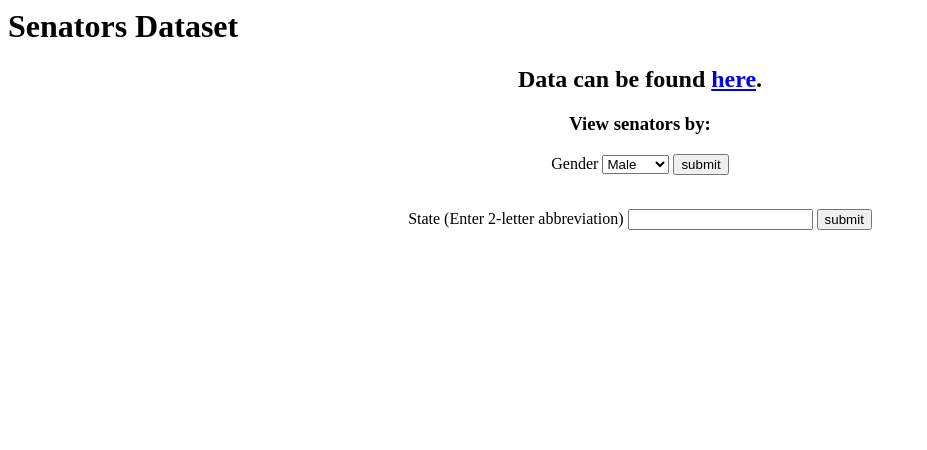
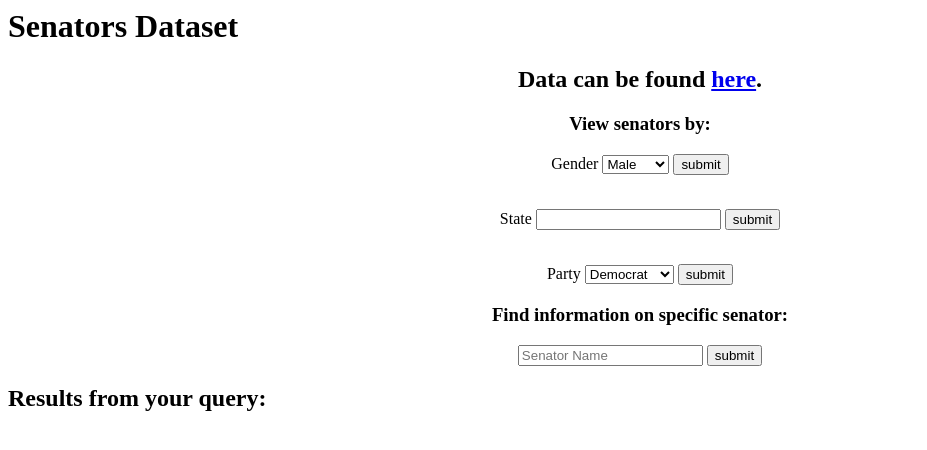
Before and after one commit to laurenp34/SoftDev, a Flask app: page / in a window 1280 px wide. Shown: the top 450 px of the page, without its empty margins (0-927 px from the left). Run offline with Flask 2, Linux system fonts and the light colour scheme.

Commit message:
form fully works. modified helper function in app.py to append people to dict

```diff
--- a/11_mongoflask/app.py
+++ b/11_mongoflask/app.py
@@ -33,31 +33,41 @@ def setup_senators():
 
 # gets US senators of specified gender
 def gender(gender):
-    return collection.find({"person.gender" : gender}, {"person.name" : 1})
+    return senators_col.find({"person.gender" : gender}, {"person.name" : 1})
 
 # gets US senators from specified state
 def state(state):
-    return collection.find({"state" : state}, {"person.name" : 1})
+    return senators_col.find({"state" : state}, {"person.name" : 1})
 
 # gets US senators from specified party
 def party(party):
-    return collection.find({"party" : party}, {"person.name" : 1})
+    return senators_col.find({"party" : party}, {"person.name" : 1})
 
 # gets the website of a specific US senator
 def website(fname):
-    return collection.find({"person.firstname" : fname}, {"person.name" : 1, "website" : 1})
+    return senators_col.find({"person.firstname" : fname}, {"person.name" : 1, "website" : 1})
 
 # gets all related information of a specific US senator
 def description(lname):
-    return collection.find({"person.lastname" : lname}, {"person.name" : 1, "description" : 1})
+    return senators_col.find({"person.lastname" : lname}, {"person.name" : 1, "description" : 1})
 
 # helper method
-def printer(data):
+def get_people(data):
+    people = []
     for item in data:
-        print(item["person"])
+        people.append(item["person"])
 
 @app.route("/form_data",methods=["POST"])
 def form():
+    if "gender" in request.form:
+        res = gender(request.form['gender'])
+        ppl = get_people(res)
+        return render_template("index.html",results=ppl)
+    if "state" in request.form:
+        return render_template("index.html",results=state(request.form["state"]))
+    if "party" in request.form:
+        return render_template("index.html",results=party(request.form["party"]))
+
     return request.form
 # setup_opioids()
 setup_senators()
--- a/11_mongoflask/templates/index.html
+++ b/11_mongoflask/templates/index.html
@@ -19,10 +19,27 @@
        </form>
        <form action="/form_data" method="POST">
          <br>
-         <label>State (Enter 2-letter abbreviation)</label>
+         <label>State</label>
          <input type="text" name="state">
+         <input type="submit" value="submit" placeholder="Enter 2-letter abbreviation">
+       </form>
+       <form action="/form_data" method="POST">
+         <br>
+         <label>Party</label>
+         <select id="gender" name="gender">
+            <option value="Democrat">Democrat</option>
+            <option value="Republican">Republican</option>
+         </select>
+         <input type="submit" value="submit">
+       </form>
+
+       <h3>Find information on specific senator:</h3>
+       <form action="/form_data" method="POST">
+         <input type="text" name="senator" placeholder="Senator Name">
          <input type="submit" value="submit">
        </form>
      </center>
+     <h2>Results from your query:</h2>
+
     </body>
 </html>
```
